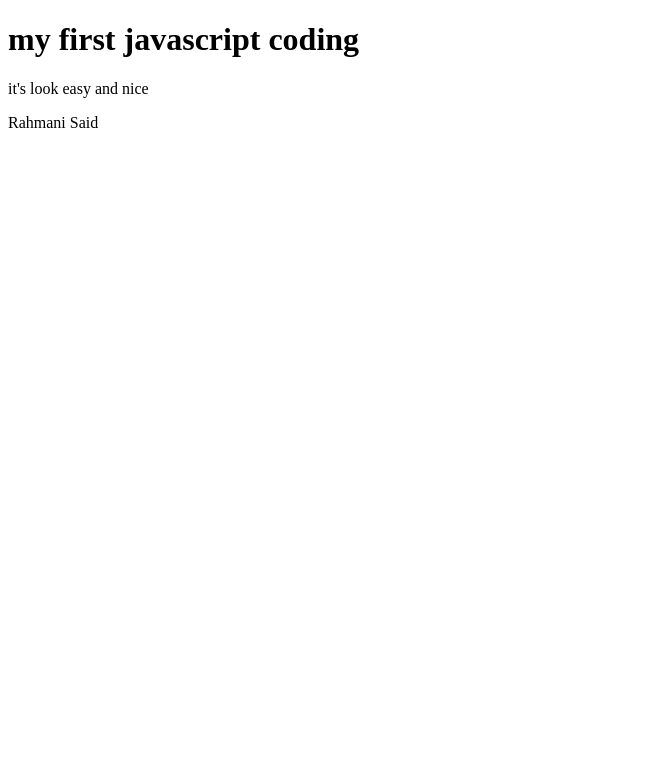
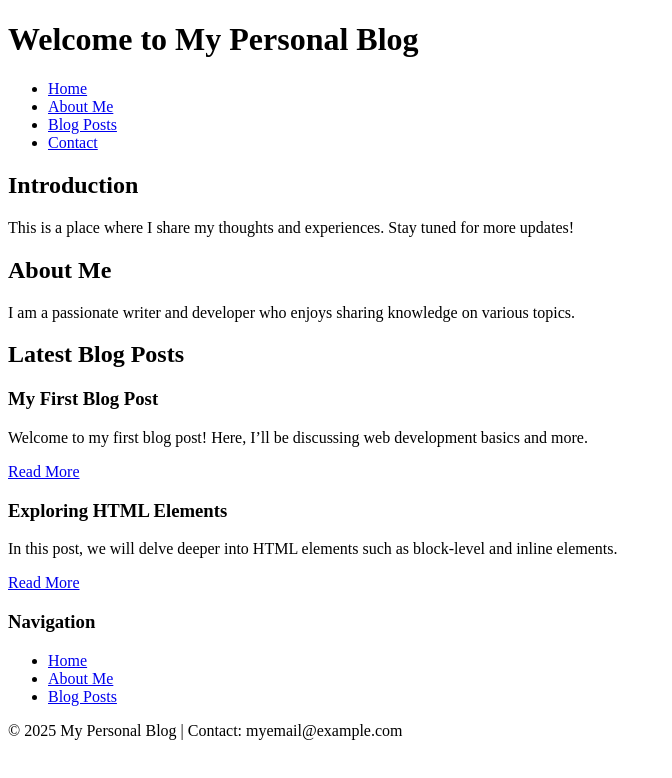
Before and after one commit to rahmanaboussaidy/my-portifolio, a plain HTML site: page demo.html in a window 1280 px wide. Shown: the whole page, without its empty margins (0-672 px from the left). Drawn offline with Linux system fonts and the light colour scheme.

Commit message:
descriptions

```diff
--- a/demo.html
+++ b/demo.html
@@ -3,23 +3,60 @@
 <head>
     <meta charset="UTF-8">
     <meta name="viewport" content="width=device-width, initial-scale=1.0">
-    <title>Let's try it</title>
+    <meta http-equiv="X-UA-Compatible" content="ie=edge">
+    <title>My Personal Blog</title>
+    <!-- <link rel="stylesheet" href="style.css"> -->
 </head>
 <body>
-    <h1>my first javascript coding</h1>
-    <p>it's look easy and nice</p>
-    <p id="demo"></p>
-    <script>
-        var person = {
-            firstName : "Rahmani",
-            lastName : "Said",
-            Age : 25,
-            eyeColour : "brown",
-            fullName : function(){
-                return this.firstName + " " + this.lastName
-            }
-        }
-        document.getElementById("demo").innerHTML = person.fullName();
-    </script>
+    <header>
+        <h1>Welcome to My Personal Blog</h1>
+        <nav>
+            <ul>
+                <li><a href="#home">Home</a></li>
+                <li><a href="#about">About Me</a></li>
+                <li><a href="#posts">Blog Posts</a></li>
+                <li><a href="#contact">Contact</a></li>
+            </ul>
+        </nav>
+    </header>
+
+    <main>
+        <section id="home">
+            <h2>Introduction</h2>
+            <p>This is a place where I share my thoughts and experiences. Stay tuned for more updates!</p>
+        </section>
+
+        <section id="about">
+            <h2>About Me</h2>
+            <p>I am a passionate writer and developer who enjoys sharing knowledge on various topics.</p>
+        </section>
+
+        <section id="posts">
+            <h2>Latest Blog Posts</h2>
+            <article>
+                <h3>My First Blog Post</h3>
+                <p>Welcome to my first blog post! Here, I’ll be discussing web development basics and more.</p>
+                <a href="blog-post1.html">Read More</a>
+            </article>
+            <article>
+                <h3>Exploring HTML Elements</h3>
+                <p>In this post, we will delve deeper into HTML elements such as block-level and inline elements.</p>
+                <a href="blog-post2.html">Read More</a>
+            </article>
+        </section>
+
+        <aside>
+            <h3>Navigation</h3>
+            <ul>
+                <li><a href="#home">Home</a></li>
+                <li><a href="#about">About Me</a></li>
+                <li><a href="#posts">Blog Posts</a></li>
+            </ul>
+        </aside>
+    </main>
+
+    <footer>
+        <p>&copy; 2025 My Personal Blog | Contact: myemail@example.com</p>
+    </footer>
 </body>
 </html>
```
Also changed, not shown: demo.js (+10 -3 lines), gg.html (added, +54 -0 lines), start.html (+1 -1 lines).
